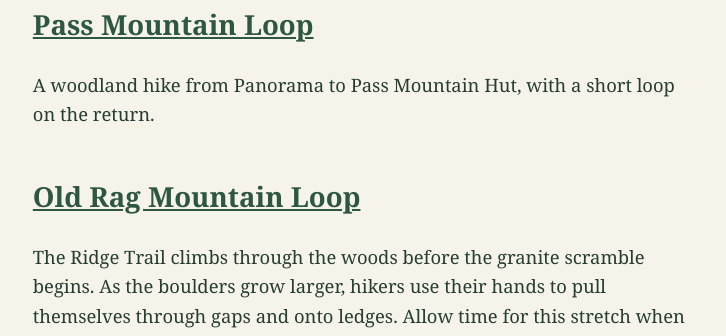
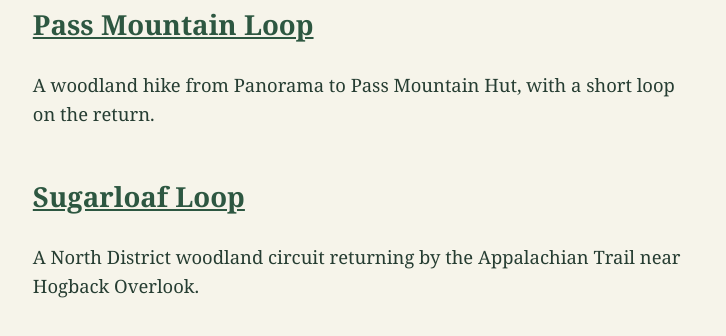
Before and after one commit to whatcouldhappen/shenandoah-trails, a plain HTML site: page index.html in a window 1280 px wide. Shown: the part 1585-1921 px from the top of the page, without its empty margins (276-1002 px from the left). Drawn offline with Linux system fonts and the light colour scheme.

Commit message:
Link Sugarloaf Loop from the trail guide

```diff
--- a/index.html
+++ b/index.html
@@ -21,6 +21,7 @@ figure { margin: 1.5rem 0; } figure img { display: block; width: 100%; height: a
 <section id="hightop"><h2><a href="hightop.html">Hightop Peak Trail</a></h2><p>A three-mile out-and-back on the Appalachian Trail to a west-facing rocky overlook.</p></section>
 <section id="chimney-rock"><h2><a href="chimney-rock.html">Calvary and Chimney Rocks Trail</a></h2><p>A 3.4-mile out-and-back from Riprap to rocky overlooks and a view across the gorge.</p></section>
 <section id="pass-mountain"><h2><a href="pass-mountain.html">Pass Mountain Loop</a></h2><p>A woodland hike from Panorama to Pass Mountain Hut, with a short loop on the return.</p></section>
+<section id="sugarloaf"><h2><a href="sugarloaf.html">Sugarloaf Loop</a></h2><p>A North District woodland circuit returning by the Appalachian Trail near Hogback Overlook.</p></section>
 <section id="old-rag">
 <h2><a href="old-rag.html">Old Rag Mountain Loop</a></h2>
 <p>The Ridge Trail climbs through the woods before the granite scramble begins. As the boulders grow larger, hikers use their hands to pull themselves through gaps and onto ledges. Allow time for this stretch when planning the day.</p>
```
